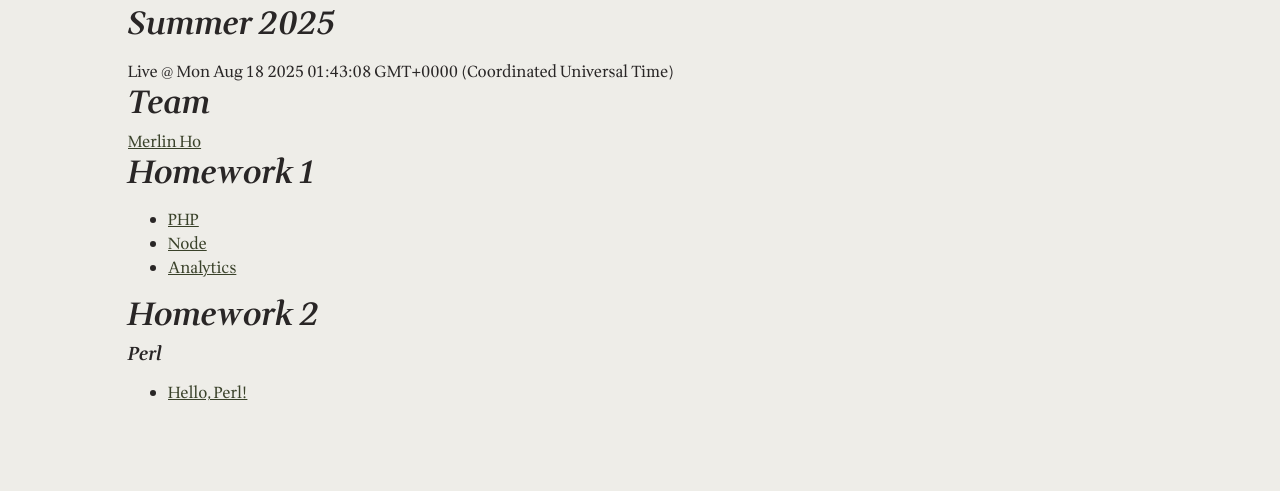
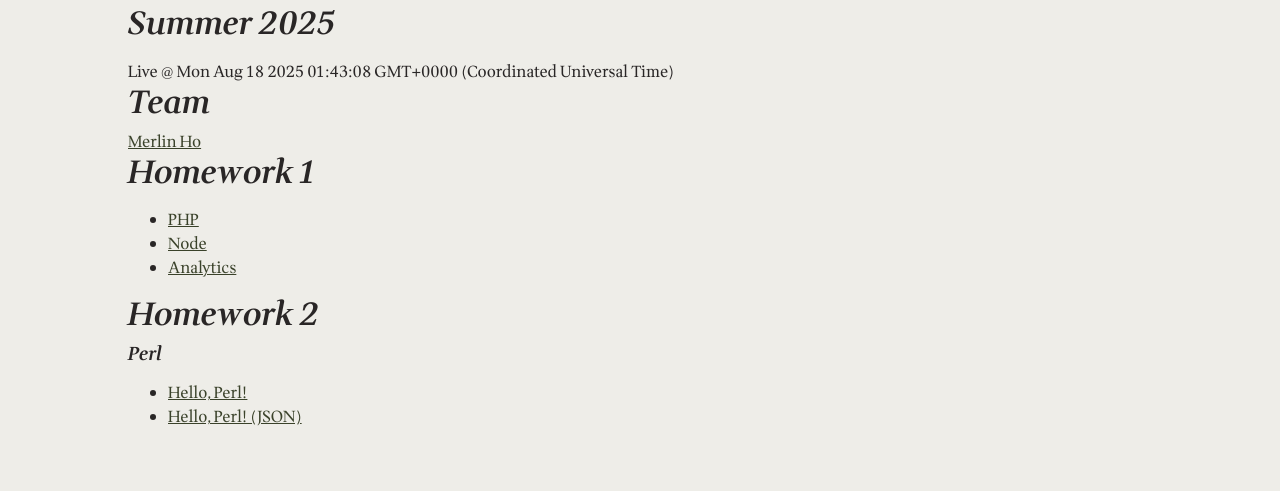
Before and after one commit to clairvoyage/merlin-droplet-server, a plain HTML site: page merlins-tower.org/public_html/members/merlin.html in a window 1280 px wide. Shown: the part 309-800 px from the top of the page. Drawn offline with Linux system fonts and the light colour scheme.

Commit message:
added json perl to site

```diff
--- a/merlins-tower.org/public_html/members/merlin.html
+++ b/merlins-tower.org/public_html/members/merlin.html
@@ -48,6 +48,9 @@
             <li>
                 <a href="../cgi-bin/perl-hello-html-world.pl">Hello, Perl!</a>
             </li>
+            <li>
+                <a href="../cgi-bin/perl-hello-json-world.pl">Hello, Perl! (JSON)</a>
+            </li>
         </ul>
         <br>
 
```
Also changed, not shown: 2 other files.
